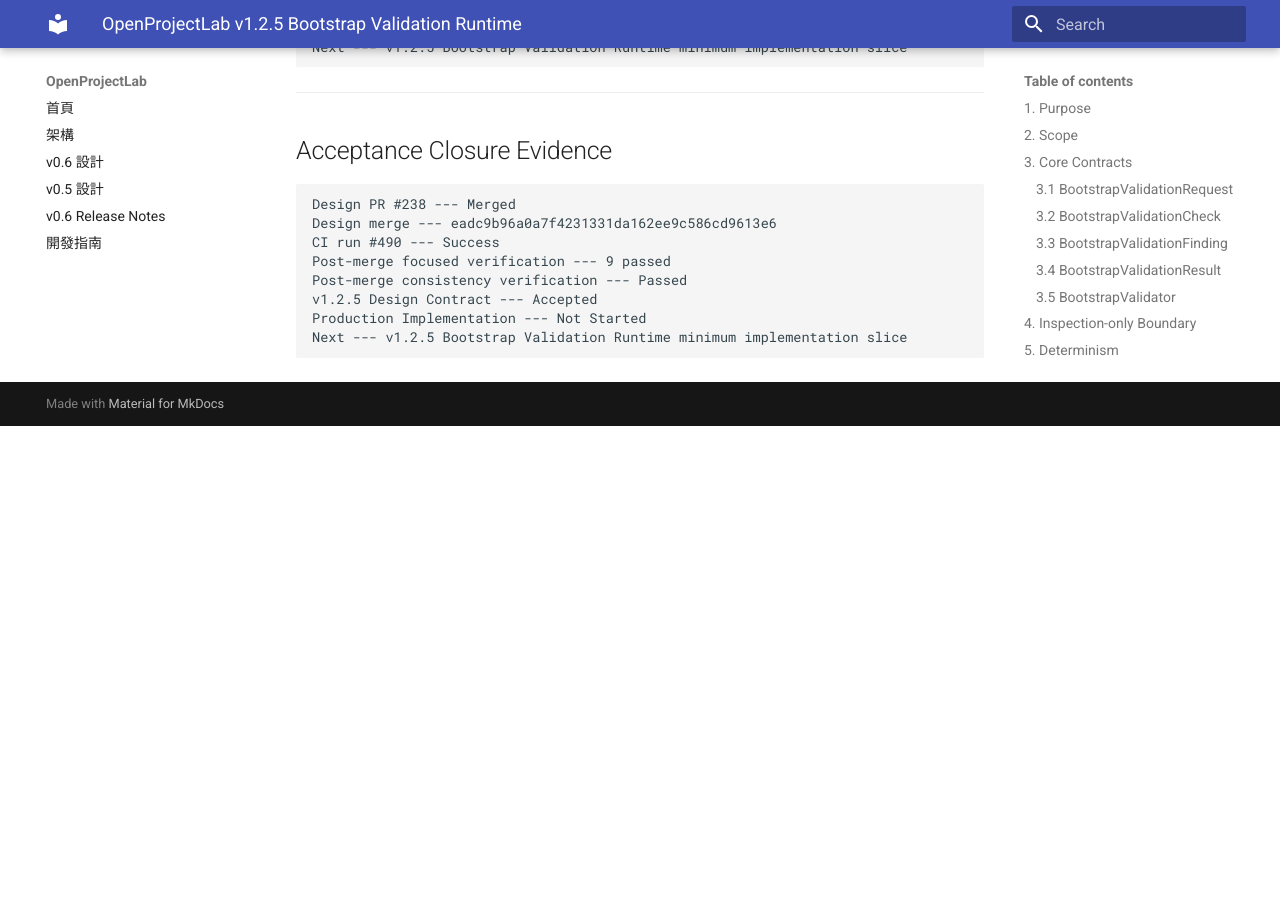
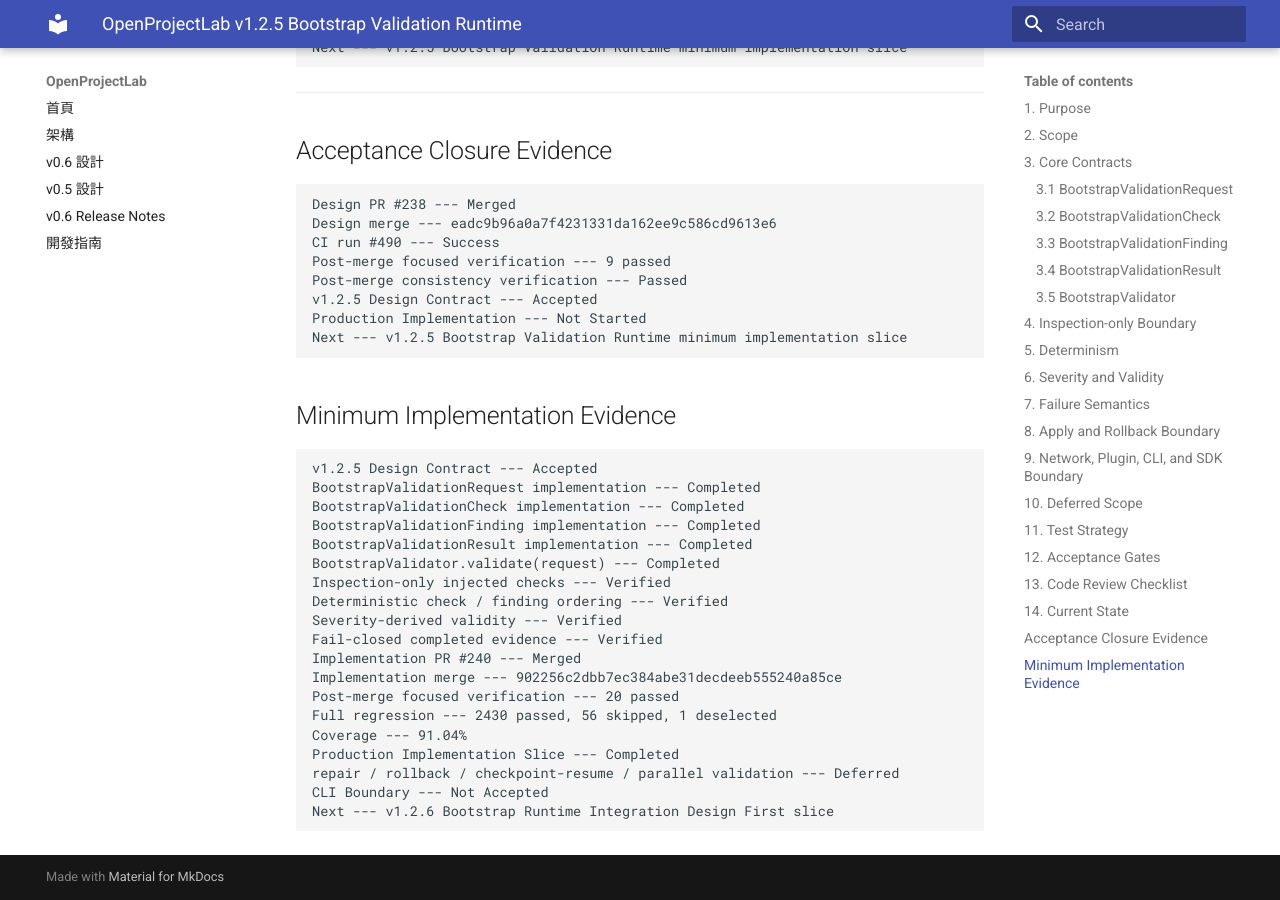
Before and after one commit to khwang1964/OpenProjectLab, an MkDocs documentation site: the page built from docs/releases/v1.2.5-bootstrap-validation-runtime.md, in a window 1280 px wide and 900 px high, scrolled down 5107 px. Built offline with MkDocs 1.6.1 and Material for MkDocs 9.7.7, drawn with Linux system fonts in a browser that asks for light colours; before the commit the page ends 5533 px from its top, so only the background shows below that.

Commit message:
docs: complete v1.2.5 validation runtime alignment (#241)

````diff
--- a/docs/releases/v1.2.5-bootstrap-validation-runtime.md
+++ b/docs/releases/v1.2.5-bootstrap-validation-runtime.md
@@ -223,3 +223,30 @@ v1.2.5 Design Contract --- Accepted
 Production Implementation --- Not Started
 Next --- v1.2.5 Bootstrap Validation Runtime minimum implementation slice
 ```
+
+
+<!-- v1.2.5-bootstrap-validation-runtime-implementation-evidence -->
+
+## Minimum Implementation Evidence
+
+``` text
+v1.2.5 Design Contract --- Accepted
+BootstrapValidationRequest implementation --- Completed
+BootstrapValidationCheck implementation --- Completed
+BootstrapValidationFinding implementation --- Completed
+BootstrapValidationResult implementation --- Completed
+BootstrapValidator.validate(request) --- Completed
+Inspection-only injected checks --- Verified
+Deterministic check / finding ordering --- Verified
+Severity-derived validity --- Verified
+Fail-closed completed evidence --- Verified
+Implementation PR #240 --- Merged
+Implementation merge --- 902256c2dbb7ec384abe31decdeeb555240a85ce
+Post-merge focused verification --- 20 passed
+Full regression --- 2430 passed, 56 skipped, 1 deselected
+Coverage --- 91.04%
+Production Implementation Slice --- Completed
+repair / rollback / checkpoint-resume / parallel validation --- Deferred
+CLI Boundary --- Not Accepted
+Next --- v1.2.6 Bootstrap Runtime Integration Design First slice
+```
````
Also changed, not shown: CHANGELOG.md (+12 -0 lines), docs/HISTORY.md (+14 -0 lines), docs/architecture/bootstrap-validation-runtime.md (+18 -0 lines), docs/releases/v1.2.5-bootstrap-validation-runtime-acceptance.md (+16 -0 lines), docs/roadmap.md (+18 -0 lines), 1 other file.
